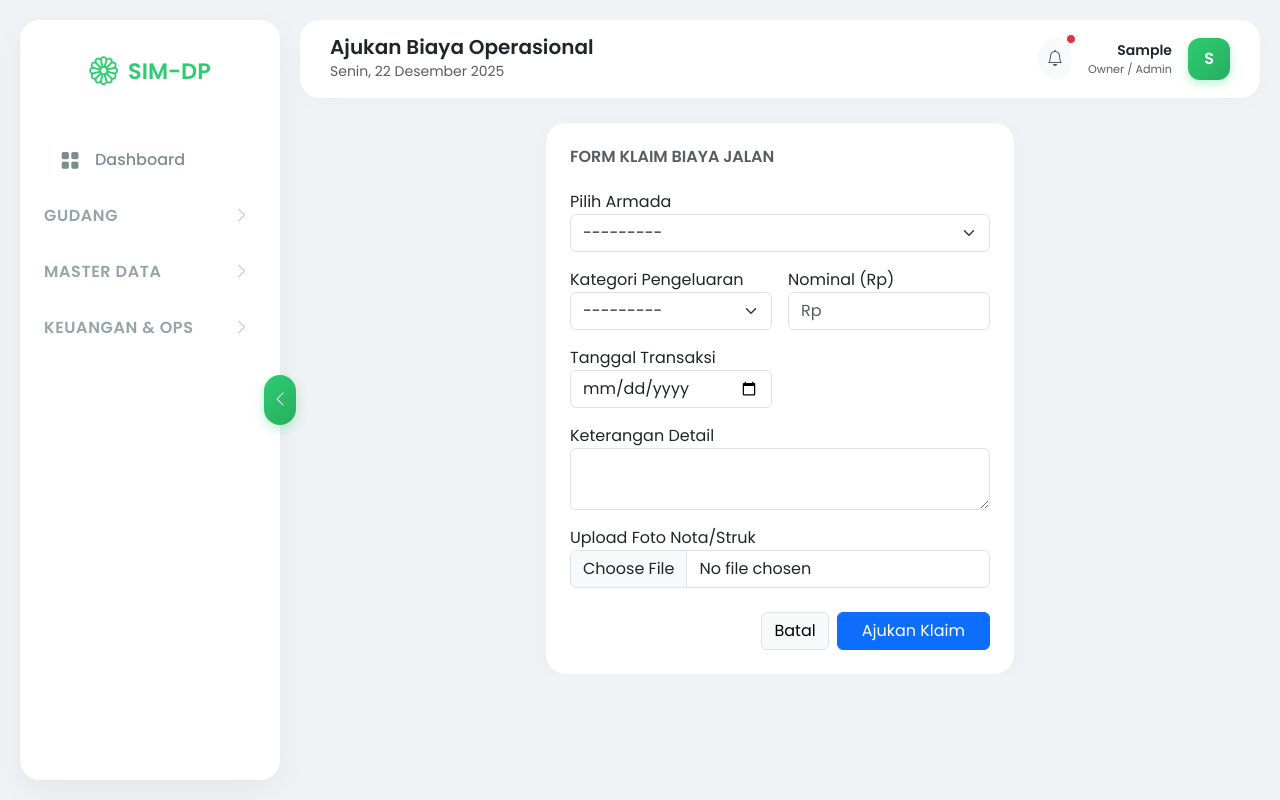
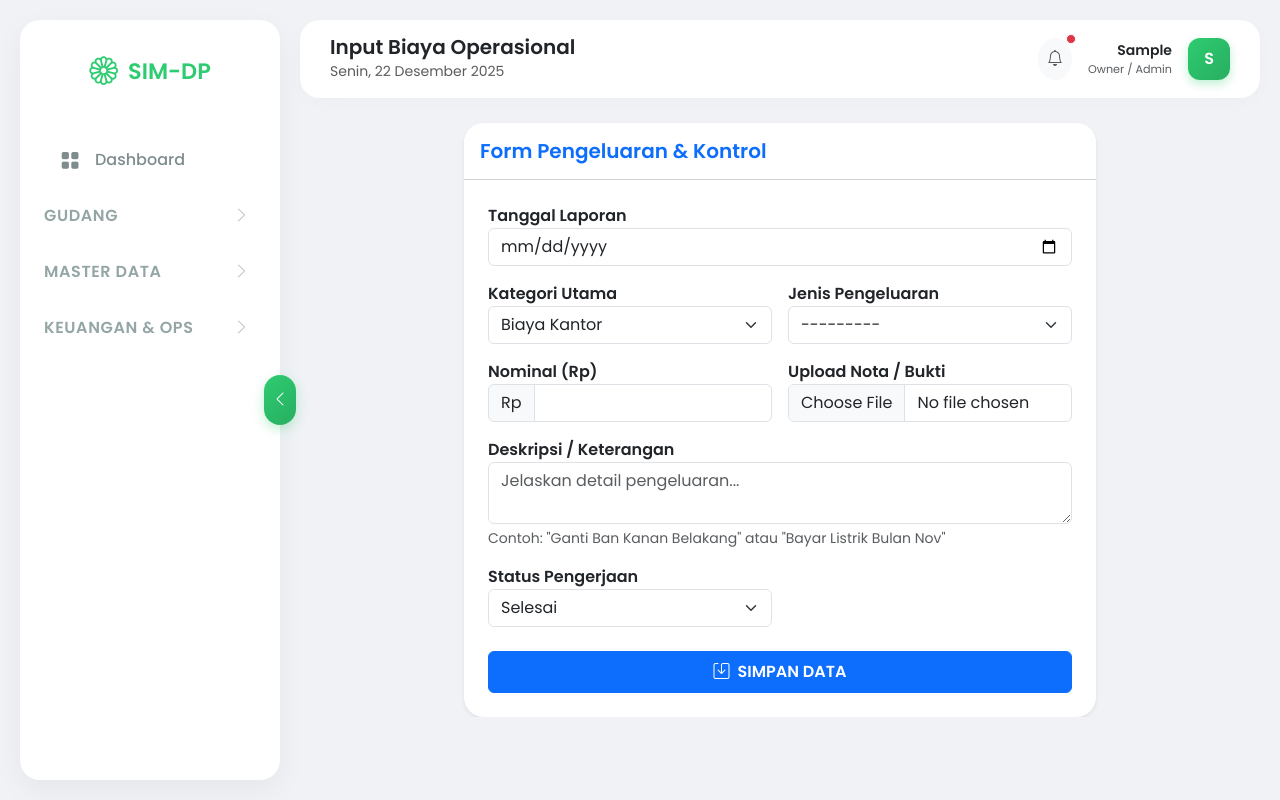
Before and after one commit to mrraihan29/project_pupuk, a Django app: page /operational/add/ in a window 1280 px wide. Run offline with Django 5.2, Linux system fonts and the light colour scheme; the visitor is signed in with stand-in values (Sample User, id 1); data that the repository does not hold is empty.

Commit message:
feat: Revamp operational cost management with new fields, forms, and views for enhanced tracking and reporting

```diff
--- a/keuangan/admin.py
+++ b/keuangan/admin.py
@@ -18,5 +18,6 @@ class InvoiceAdmin(admin.ModelAdmin):
 
 @admin.register(BiayaOperasional)
 class OpsAdmin(admin.ModelAdmin):
-    list_display = ('tanggal', 'armada', 'kategori', 'nominal', 'is_approved')
-    list_filter = ('kategori', 'is_approved', 'armada')
+    list_display = ('tanggal', 'kategori_utama', 'jenis_biaya', 'nominal', 'status')
+    list_filter = ('kategori_utama', 'urgensi', 'status')
+    search_fields = ('description',)
--- a/keuangan/forms.py
+++ b/keuangan/forms.py
@@ -17,12 +17,26 @@ class PaymentForm(forms.ModelForm):
 class BiayaOperasionalForm(forms.ModelForm):
     class Meta:
         model = BiayaOperasional
-        fields = ['armada', 'kategori', 'nominal', 'tanggal', 'keterangan', 'foto_bukti']
+        # KITA PAKAI NAMA FIELD BARU SESUAI MODELS.PY
+        fields = [
+            'tanggal',
+            'kategori_utama',  # Dulu: kategori
+            'jenis_biaya',     # Baru
+            'armada',
+            'nominal',
+            'urgensi',         # Baru
+            'status',          # Baru
+            'description',     # Dulu: keterangan
+            'bukti_foto'       # Dulu: foto_bukti
+        ]
         widgets = {
-            'armada': forms.Select(attrs={'class': 'form-select'}),
-            'kategori': forms.Select(attrs={'class': 'form-select'}),
-            'nominal': forms.NumberInput(attrs={'class': 'form-control', 'placeholder': 'Rp'}),
             'tanggal': forms.DateInput(attrs={'type': 'date', 'class': 'form-control'}),
-            'keterangan': forms.Textarea(attrs={'class': 'form-control', 'rows': 2}),
-            'foto_bukti': forms.FileInput(attrs={'class': 'form-control'}),
+            'kategori_utama': forms.Select(attrs={'class': 'form-select', 'id': 'id_kategori_utama'}),
+            'jenis_biaya': forms.Select(attrs={'class': 'form-select'}),
+            'armada': forms.Select(attrs={'class': 'form-select', 'id': 'id_armada_container'}),
+            'nominal': forms.NumberInput(attrs={'class': 'form-control'}),
+            'urgensi': forms.Select(attrs={'class': 'form-select'}),
+            'status': forms.Select(attrs={'class': 'form-select'}),
+            'description': forms.Textarea(attrs={'class': 'form-control', 'rows': 2, 'placeholder': 'Jelaskan detail pengeluaran...'}),
+            'bukti_foto': forms.FileInput(attrs={'class': 'form-control'}),
         }
--- a/keuangan/urls.py
+++ b/keuangan/urls.py
@@ -13,4 +13,6 @@ urlpatterns = [
     path('operational/delete/<int:pk>/', views.ops_delete, name='ops_delete'),
 
     path('api/armada-history/', views.get_armada_history, name='api_armada_history'),
+
+    path('kartu-kontrol/', views.kartu_kontrol_armada, name='kartu_kontrol'),
 ]
--- a/keuangan/views.py
+++ b/keuangan/views.py
@@ -2,16 +2,28 @@ from django.shortcuts import render, redirect, get_object_or_404
 from django.contrib import messages
 from django.db.models import Sum
 from django.http import JsonResponse
+from django.contrib.auth.decorators import login_required
+
+# IMPORT MODELS
+from core.models import Armada
 from .models import Invoice, Payment, BiayaOperasional
 from .forms import PaymentForm, BiayaOperasionalForm
+
+# IMPORT DECORATOR
+# Pastikan core/decorators.py ada, jika tidak, hapus baris ini dan @owner_required
 from core.decorators import owner_required
-# --- 1. MODUL INVOICE & PEMBAYARAN ---
 
+# ==========================================
+# 1. MODUL INVOICE & PEMBAYARAN
+# ==========================================
+
+@login_required
 def invoice_list(request):
-    # Urutkan: Yang UNPAID paling atas, lalu berdasarkan Jatuh Tempo
+    """Menampilkan daftar tagihan ke Kios (AR)"""
+    # Urutkan: Yang belum lunas (UNPAID/PARTIAL) paling atas
     invoices = Invoice.objects.all().select_related('distribution__kios').order_by('status', 'due_date')
 
-    # Hitung Total Piutang (Yang belum dibayar)
+    # Hitung Total Piutang (Uang yang masih di luar)
     total_piutang = Invoice.objects.filter(status__in=['UNPAID', 'PARTIAL']).aggregate(Sum('remaining_balance'))['remaining_balance__sum'] or 0
 
     return render(request, 'keuangan/invoice_list.html', {
@@ -19,16 +31,18 @@ def invoice_list(request):
         'total_piutang': total_piutang
     })
 
+@login_required
 def payment_create(request, invoice_id):
+    """Mencatat pembayaran cicilan dari Kios"""
     invoice = get_object_or_404(Invoice, pk=invoice_id)
 
     if request.method == 'POST':
-        form = PaymentForm(request.POST, request.FILES) # request.FILES wajib untuk upload foto
+        form = PaymentForm(request.POST, request.FILES) # request.FILES wajib untuk bukti transfer
         if form.is_valid():
             payment = form.save(commit=False)
             payment.invoice = invoice
 
-            # Validasi: Jangan bayar lebih dari hutang
+            # Validasi: Jangan bayar lebih dari sisa hutang
             if payment.amount > invoice.remaining_balance:
                 messages.error(request, f"Gagal! Nominal Rp {payment.amount:,.0f} melebihi sisa hutang Rp {invoice.remaining_balance:,.0f}")
             else:
@@ -43,62 +57,128 @@ def payment_create(request, invoice_id):
         'invoice': invoice
     })
 
-# --- 2. MODUL OPERASIONAL (BIAYA) ---
 
+# ==========================================
+# 2. MODUL BIAYA OPERASIONAL (OPEX)
+# ==========================================
+
+@login_required
 def ops_list(request):
+    """Daftar semua pengeluaran (Armada & Kantor)"""
+    # Ambil semua data, urutkan dari tanggal terbaru
     ops_costs = BiayaOperasional.objects.all().select_related('armada').order_by('-tanggal')
     return render(request, 'keuangan/ops_list.html', {'ops_costs': ops_costs})
 
+@login_required
 def ops_create(request):
+    """Form Input Pengeluaran Baru"""
     if request.method == 'POST':
         form = BiayaOperasionalForm(request.POST, request.FILES)
         if form.is_valid():
-            ops = form.save()
-            messages.success(request, "Biaya operasional berhasil diajukan (Pending Approval).")
+            ops = form.save(commit=False)
+
+            # --- FIX BUG AUTO-APPROVE ---
+            # Kita paksa status jadi 'PROSES' agar tombol Approve muncul di tabel
+            ops.status = 'PROSES'
+
+            # --- VALIDASI TAMBAHAN ---
+            # Jika user pilih Kategori ARMADA tapi lupa pilih Mobil, kita tolak!
+            if ops.kategori_utama == 'ARMADA' and not ops.armada:
+                messages.error(request, "Wajib memilih Armada/Mobil jika kategori adalah Biaya Armada!")
+                return render(request, 'keuangan/ops_form.html', {'form': form})
+
+            ops.save()
+
+            messages.success(request, "Biaya operasional berhasil diajukan (Menunggu Approval).")
             return redirect('ops_list')
     else:
         form = BiayaOperasionalForm()
 
     return render(request, 'keuangan/ops_form.html', {'form': form})
 
-# --- FITUR APPROVE (HANYA OWNER) ---
+
+# ==========================================
+# 3. FITUR APPROVAL & ACTION (OWNER ONLY)
+# ==========================================
+
 @owner_required
 def ops_approve(request, pk):
+    """Tombol 'Setujui' mengubah status menjadi SELESAI"""
     ops = get_object_or_404(BiayaOperasional, pk=pk)
-    ops.is_approved = True
-    ops.save()
-    messages.success(request, f"Biaya {ops.kategori} senilai Rp {ops.nominal} disetujui.")
+
+    # Update status menjadi SELESAI
+    ops.status = 'SELESAI'
+    ops.save() # Tanggal selesai otomatis terisi di models.py save() method
+
+    messages.success(request, f"Biaya {ops.get_kategori_utama_display()} berhasil disetujui/diselesaikan.")
     return redirect('ops_list')
 
-# --- FITUR REJECT/HAPUS (HANYA OWNER) ---
 @owner_required
 def ops_delete(request, pk):
+    """Hapus data pengeluaran"""
     ops = get_object_or_404(BiayaOperasional, pk=pk)
     ops.delete()
-    messages.warning(request, "Pengajuan biaya dihapus/ditolak.")
+    messages.warning(request, "Data pengeluaran berhasil dihapus.")
     return redirect('ops_list')
 
-# --- API ANTI-FRAUD ---
+
+# ==========================================
+# 4. FITUR KARTU KONTROL ARMADA (SERVICE LOG)
+# ==========================================
+
+@login_required
+def kartu_kontrol_armada(request):
+    """Halaman khusus riwayat service per mobil"""
+    armada_list = Armada.objects.all()
+    selected_armada_id = request.GET.get('armada_id')
+
+    logs = []
+    selected_armada = None
+
+    if selected_armada_id:
+        selected_armada = get_object_or_404(Armada, pk=selected_armada_id)
+
+        # Filter: Hanya kategori ARMADA dan ID Mobil yang dipilih
+        logs = BiayaOperasional.objects.filter(
+            kategori_utama='ARMADA',
+            armada_id=selected_armada_id
+        ).order_by('-tanggal')
+
+    return render(request, 'keuangan/kartu_kontrol.html', {
+        'armada_list': armada_list,
+        'selected_armada': selected_armada,
+        'logs': logs
+    })
+
+
+# ==========================================
+# 5. API AJAX (ANTI FRAUD / HELPER)
+# ==========================================
+
+@login_required
 def get_armada_history(request):
     """
-    API untuk mengambil 5 riwayat pengeluaran terakhir dari armada tertentu.
-    Dipanggil via AJAX saat dropdown armada berubah.
+    API untuk mengambil 5 riwayat terakhir via AJAX.
+    Digunakan di form ops_create untuk mencegah double input service.
     """
     armada_id = request.GET.get('armada_id')
     if not armada_id:
         return JsonResponse({'error': 'No ID'}, status=400)
 
-    # Ambil 5 pengeluaran terakhir (Terutama Servis & Sparepart)
-    history = BiayaOperasional.objects.filter(armada_id=armada_id).order_by('-tanggal')[:5]
+    # Ambil 5 pengeluaran terakhir mobil ini
+    history = BiayaOperasional.objects.filter(
+        kategori_utama='ARMADA',
+        armada_id=armada_id
+    ).order_by('-tanggal')[:5]
 
     data = []
     for h in history:
         data.append({
             'tanggal': h.tanggal.strftime('%d/%m/%Y'),
-            'kategori': h.kategori,  # Use the actual value if not a choice field
-            'keterangan': h.keterangan,
+            'kategori': h.get_jenis_biaya_display(), # Pakai display name (e.g. "Ganti Ban")
+            'keterangan': h.description,             # Field baru: description
             'nominal': float(h.nominal),
-            'status': 'Approved' if h.is_approved else 'Pending'
+            'status': h.status                       # Field baru: status
         })
 
     return JsonResponse({'history': data})
--- a/templates/base.html
+++ b/templates/base.html
@@ -455,7 +455,10 @@
                         </a>
                         <a class="nav-link{% if current_url == 'ops_list' %} active{% endif %}" href="{% url 'ops_list' %}" title="Biaya Operasional">
                             <i class="bi bi-tools"></i>
-                            <span>Biaya Ops</span>
+                            <span>Biaya Operasional</span>
+                        </a>
+                        <a class="nav-link{% if current_url == 'kartu_kontrol' %} active{% endif %}" href="{% url 'kartu_kontrol' %}" title="Kartu Kontrol Service">
+                            <i class="bi bi-wrench-adjustable-circle"></i> <span>Kartu Kontrol Armada</span>
                         </a>
                         <a class="nav-link{% if current_url == 'laporan_keuangan' %} active{% endif %}" href="{% url 'laporan_keuangan' %}" title="Laba Rugi & Aset">
                             <i class="bi bi-file-earmark-spreadsheet-fill"></i>
--- a/templates/keuangan/ops_form.html
+++ b/templates/keuangan/ops_form.html
@@ -1,107 +1,108 @@
 {% extends 'base.html' %}
-{% block page_title %}Ajukan Biaya Operasional{% endblock %}
+{% block page_title %}Input Biaya Operasional{% endblock %}
 
 {% block content %}
 <div class="row justify-content-center">
-    <div class="col-md-6">
-        <div class="card p-4">
-            <h6 class="fw-bold mb-4 text-muted text-uppercase">Form Klaim Biaya Jalan</h6>
-            <form method="post" enctype="multipart/form-data">
-                {% csrf_token %}
+    <div class="col-md-8">
+        <div class="card shadow-sm border-0">
+            <div class="card-header bg-white py-3">
+                <h5 class="fw-bold mb-0 text-primary">Form Pengeluaran & Kontrol</h5>
+            </div>
+            <div class="card-body p-4">
+                <form method="post" enctype="multipart/form-data"> {% csrf_token %}
+
                     <div class="row g-3">
                         <div class="col-md-12">
+                            <label class="fw-bold">Tanggal Laporan</label>
+                            {{ form.tanggal }}
+                        </div>
+
+                        <div class="col-md-6">
+                            <label class="fw-bold">Kategori Utama</label>
+                            {{ form.kategori_utama }}
+                        </div>
+
+                        <div class="col-md-6">
+                            <label class="fw-bold">Jenis Pengeluaran</label>
+                            {{ form.jenis_biaya }}
+                        </div>
+
+                        <div class="col-12 p-3 bg-light rounded border" id="armadaSection">
+                            <h6 class="text-muted fw-bold mb-3"><i class="bi bi-truck me-2"></i>Detail Armada</h6>
+                            <div class="row g-3">
+                                <div class="col-md-6">
                                     <label>Pilih Armada</label>
-                        {{ form.armada }} </div>
-
-                    <div class="col-12 d-none" id="historyArea">
-                        <div class="card bg-light border-warning">
-                            <div class="card-header bg-warning text-dark small fw-bold">
-                                <i class="bi bi-clock-history me-1"></i> Riwayat 5 Transaksi Terakhir
+                                    {{ form.armada }}
                                 </div>
-                            <div class="table-responsive">
-                                <table class="table table-sm table-bordered mb-0 small bg-white">
-                                    <thead>
-                                        <tr>
-                                            <th>Tgl</th>
-                                            <th>Kat</th>
-                                            <th>Ket</th>
-                                            <th>Rp</th>
-                                        </tr>
-                                    </thead>
-                                    <tbody id="historyTableBody">
-                                        </tbody>
-                                </table>
+                                <div class="col-md-6">
+                                    <label class="text-danger fw-bold">Urgensi</label>
+                                    {{ form.urgensi }}
                                 </div>
                             </div>
                         </div>
 
                         <div class="col-md-6">
-                        <label>Kategori Pengeluaran</label>
-                        {{ form.kategori }}
+                            <label class="fw-bold">Nominal (Rp)</label>
+                            <div class="input-group">
+                                <span class="input-group-text">Rp</span>
+                                {{ form.nominal }}
+                            </div>
                         </div>
                         <div class="col-md-6">
-                        <label>Nominal (Rp)</label>
-                        {{ form.nominal }}
-                    </div>
-                    <div class="col-md-6">
-                        <label>Tanggal Transaksi</label>
-                        {{ form.tanggal }}
-                    </div>
-                    <div class="col-12">
-                        <label>Keterangan Detail</label>
-                        {{ form.keterangan }}
-                    </div>
-                    <div class="col-12">
-                        <label>Upload Foto Nota/Struk</label>
-                        {{ form.foto_bukti }}
-                    </div>
+                            <label class="fw-bold">Upload Nota / Bukti</label>
+                            {{ form.bukti_foto }}
                         </div>
 
-                <div class="d-flex justify-content-end gap-2 mt-4">
-                    <a href="{% url 'ops_list' %}" class="btn btn-light border">Batal</a>
-                    <button type="submit" class="btn btn-primary px-4">Ajukan Klaim</button>
+                        <div class="col-12">
+                            <label class="fw-bold">Deskripsi / Keterangan</label>
+                            {{ form.description }}
+                            <div class="form-text">Contoh: "Ganti Ban Kanan Belakang" atau "Bayar Listrik Bulan Nov"</div>
+                        </div>
+
+                        <div class="col-md-6">
+                            <label class="fw-bold">Status Pengerjaan</label>
+                            {{ form.status }}
+                        </div>
+
+                        <div class="col-12 mt-4">
+                            <button type="submit" class="btn btn-primary w-100 fw-bold py-2">
+                                <i class="bi bi-save me-2"></i>SIMPAN DATA
+                            </button>
+                        </div>
                     </div>
                 </form>
             </div>
         </div>
     </div>
+</div>
 
 <script>
-    const armadaSelect = document.getElementById('id_armada');
-    const historyArea = document.getElementById('historyArea');
-    const historyBody = document.getElementById('historyTableBody');
+    document.addEventListener("DOMContentLoaded", function() {
+        const katSelect = document.getElementById('id_kategori_utama');
+        const armadaSec = document.getElementById('armadaSection');
+        const armadaInput = document.getElementById('id_armada_container'); // Pastikan ID ini sesuai forms.py
 
-    armadaSelect.addEventListener('change', function() {
-        const armadaId = this.value;
+        function toggleArmada() {
+            if(katSelect.value === 'ARMADA') {
+                // Tampilkan Form Armada
+                armadaSec.style.display = 'block';
+                // Wajibkan isi Armada (Client Side Validation)
+                armadaInput.setAttribute('required', 'required');
+            } else {
+                // Sembunyikan Form Armada
+                armadaSec.style.display = 'none';
+                // Hapus kewajiban isi
+                armadaInput.removeAttribute('required');
+                // Reset pilihan armada jadi kosong
+                armadaInput.value = "";
+            }
+        }
 
-        if (armadaId) {
-            // Panggil API Backend
-            fetch(`{% url 'api_armada_history' %}?armada_id=${armadaId}`)
-                .then(response => response.json())
-                .then(data => {
-                    historyBody.innerHTML = ''; // Kosongkan tabel lama
+        // Dengar setiap kali dropdown kategori berubah
+        katSelect.addEventListener('change', toggleArmada);
 
-                    if (data.history.length > 0) {
-                        historyArea.classList.remove('d-none'); // Munculkan tabel
-
-                        data.history.forEach(item => {
-                            const row = `
-                                <tr>
-                                    <td>${item.tanggal}</td>
-                                    <td>${item.kategori}</td>
-                                    <td class="text-truncate" style="max-width: 100px;">${item.keterangan}</td>
-                                    <td class="fw-bold">${item.nominal.toLocaleString()}</td>
-                                </tr>
-                            `;
-                            historyBody.innerHTML += row;
-                        });
-                    } else {
-                        historyArea.classList.add('d-none'); // Sembunyikan jika belum ada history
-                    }
-                });
-        } else {
-            historyArea.classList.add('d-none');
-        }
+        // Jalankan sekali saat halaman loading (untuk handle edit/error)
+        toggleArmada();
     });
 </script>
 {% endblock %}
```
Also changed, not shown: core/views.py (+10 -8 lines), keuangan/models.py (+48 -21 lines), templates/keuangan/kartu_kontrol.html (added, +94 -0 lines), templates/keuangan/ops_list.html (+50 -42 lines), gudang/migrations/0006_alter_distribution_kios.py (added), keuangan/migrations/0002_alter_biayaoperasional_options_and_more.py (added). Lines whose indentation alone changed are shown as unchanged.
